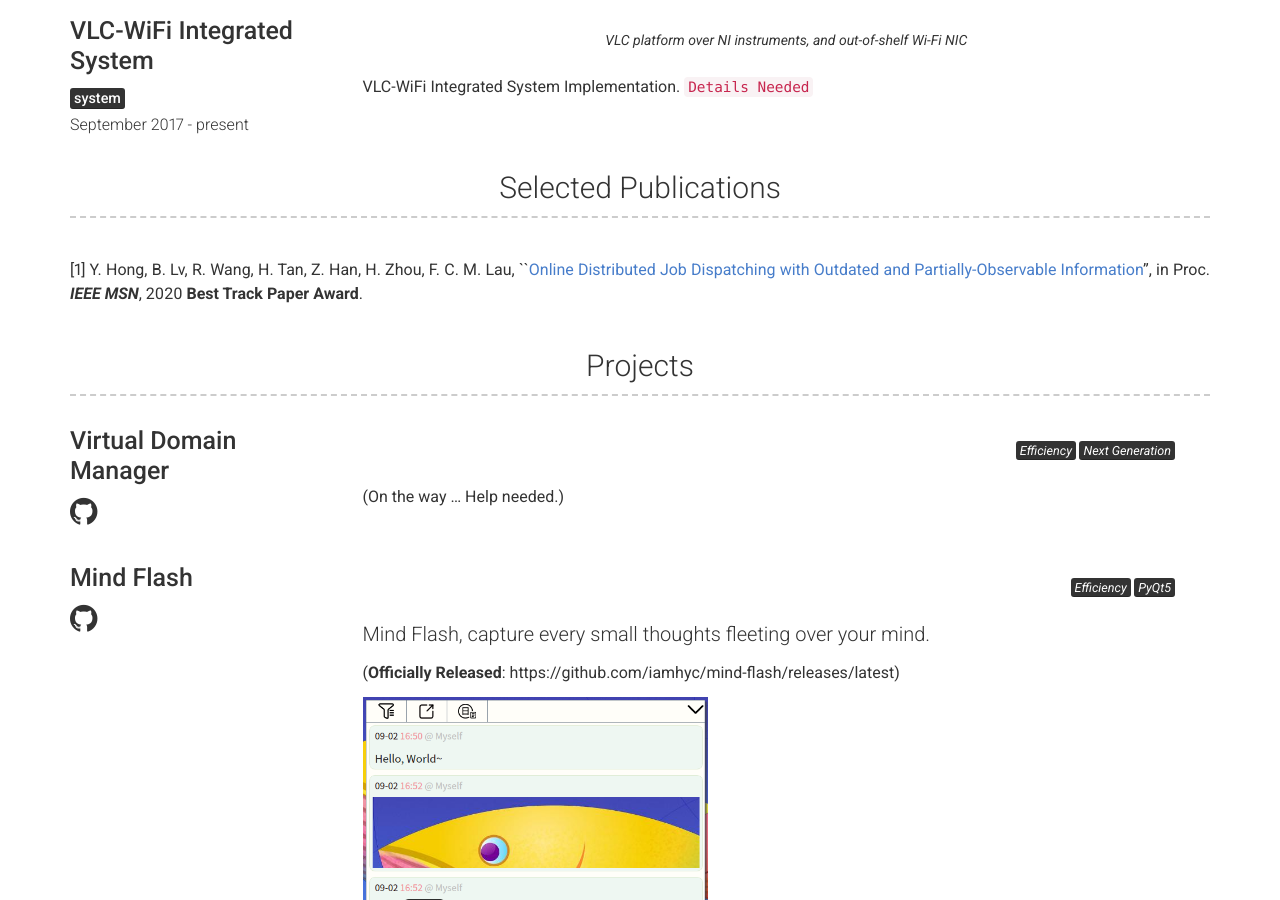
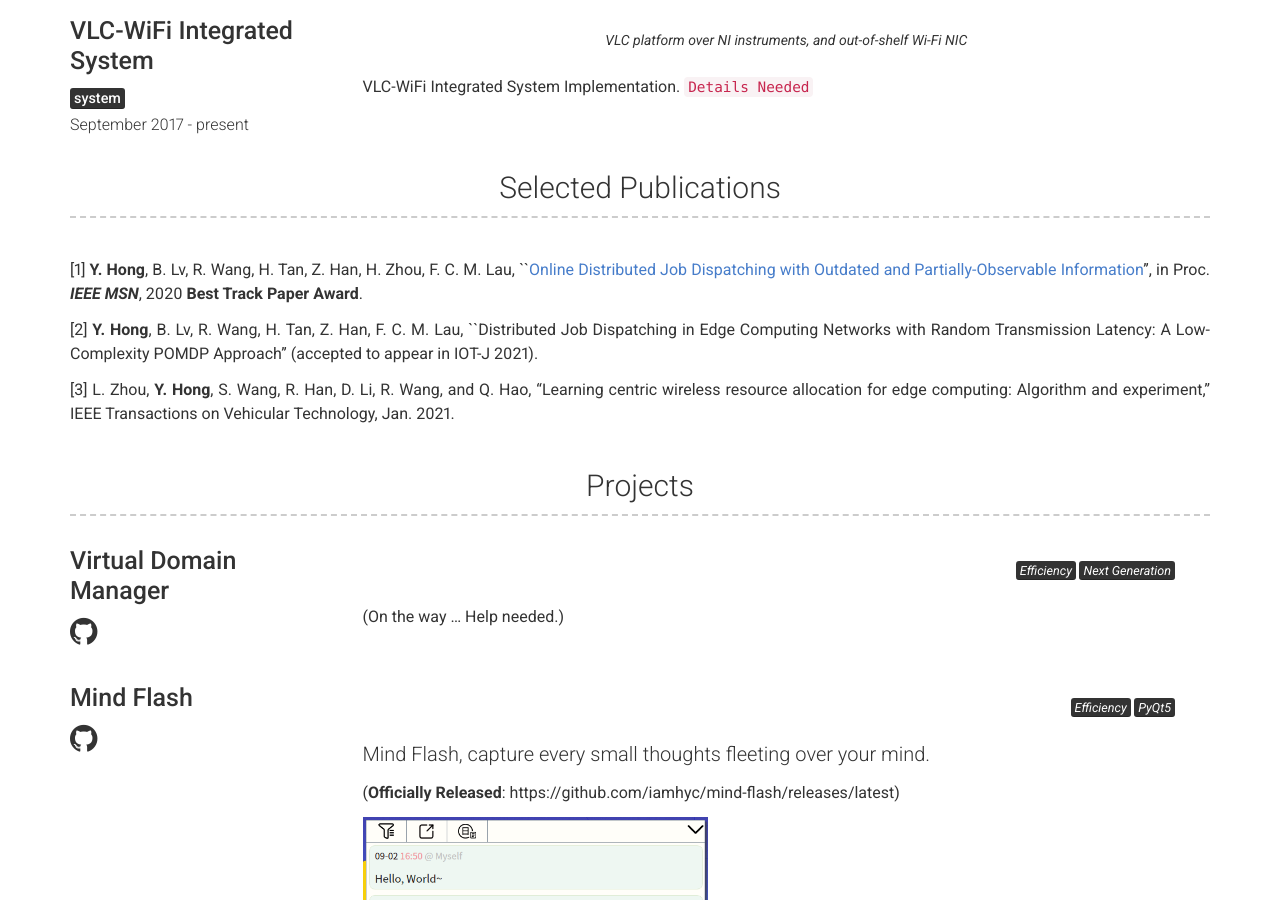
Before and after one commit to iamhyc/resume, a Jekyll site: the page built from index.md, in a window 1280 px wide and 900 px high, scrolled down 751 px. Built offline with Jekyll 4.4.1, drawn with Linux system fonts in a browser that asks for light colours; comment, search, counter and statistics services are not loaded.

Commit message:
update publications to now

```diff
--- a/_config.yml
+++ b/_config.yml
@@ -38,7 +38,11 @@ experience_title: Research Experience #(Use this to override about experience se
 # Publication Section
 publication_title: Selected Publications #(Use this to override about more section title)
 publication_content: | # Markdownify area
-  [1] Y. Hong, B. Lv, R. Wang, H. Tan, Z. Han, H. Zhou, F. C. M. Lau, ``[Online Distributed Job Dispatching with Outdated and Partially-Observable Information](https://arxiv.org/abs/2012.13756)'', in Proc. ***IEEE MSN***, 2020 **Best Track Paper Award**.
+  [1] **Y. Hong**, B. Lv, R. Wang, H. Tan, Z. Han, H. Zhou, F. C. M. Lau, ``[Online Distributed Job Dispatching with Outdated and Partially-Observable Information](https://arxiv.org/abs/2012.13756)'', in Proc. ***IEEE MSN***, 2020 **Best Track Paper Award**.
+
+  [2] **Y. Hong**, B. Lv, R. Wang, H. Tan, Z. Han, F. C. M. Lau, ``Distributed Job Dispatching in Edge Computing Networks with Random Transmission Latency: A Low-Complexity POMDP Approach'' (accepted to appear in IOT-J 2021).
+
+  [3] L. Zhou, **Y. Hong**, S. Wang, R. Han, D. Li, R. Wang, and Q. Hao, "Learning centric wireless resource allocation for edge computing: Algorithm and experiment," IEEE Transactions on Vehicular Technology, Jan. 2021.
 
 # Projects Section
 projects_title: Projects #(Use this to override about projects section title)
```
